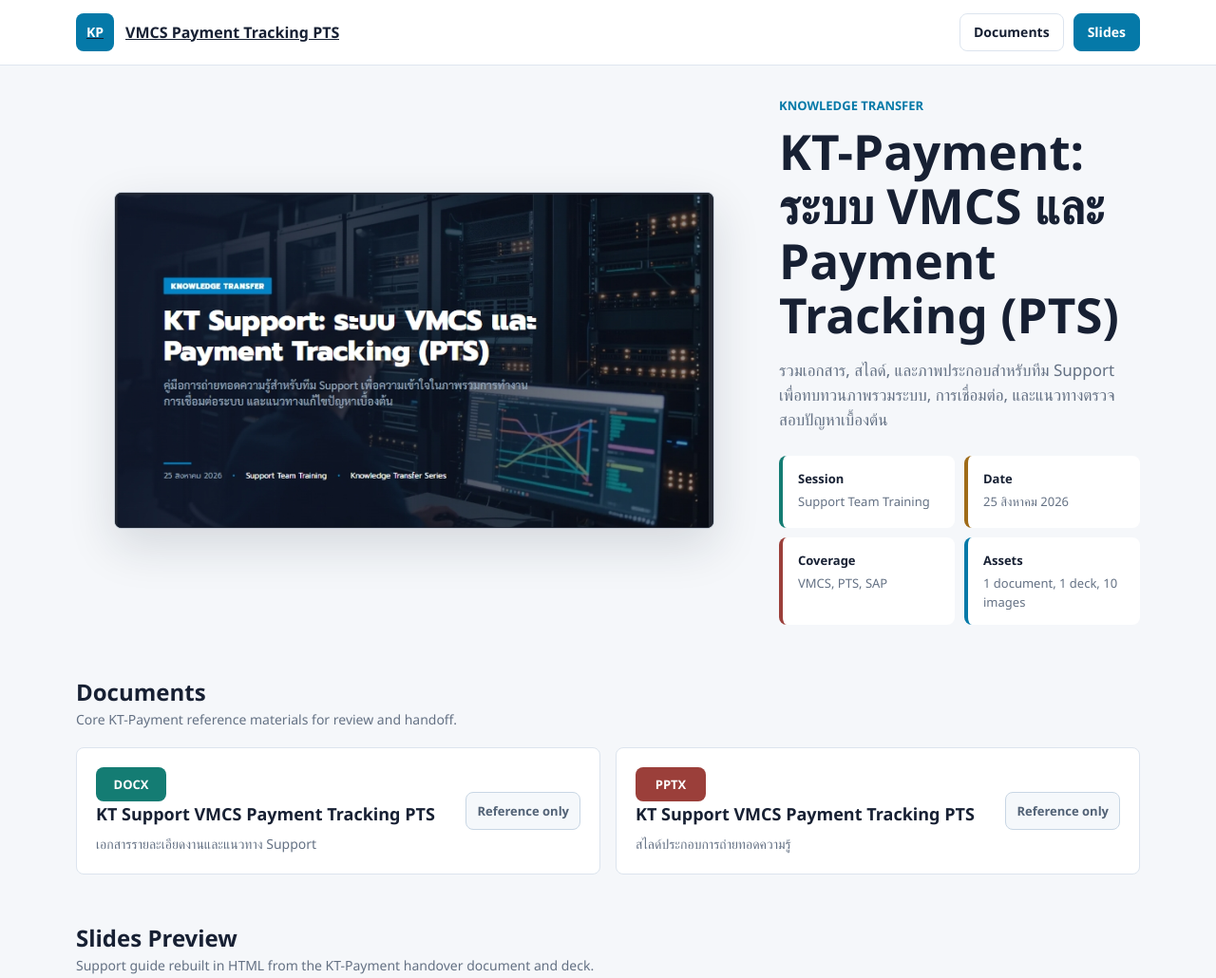
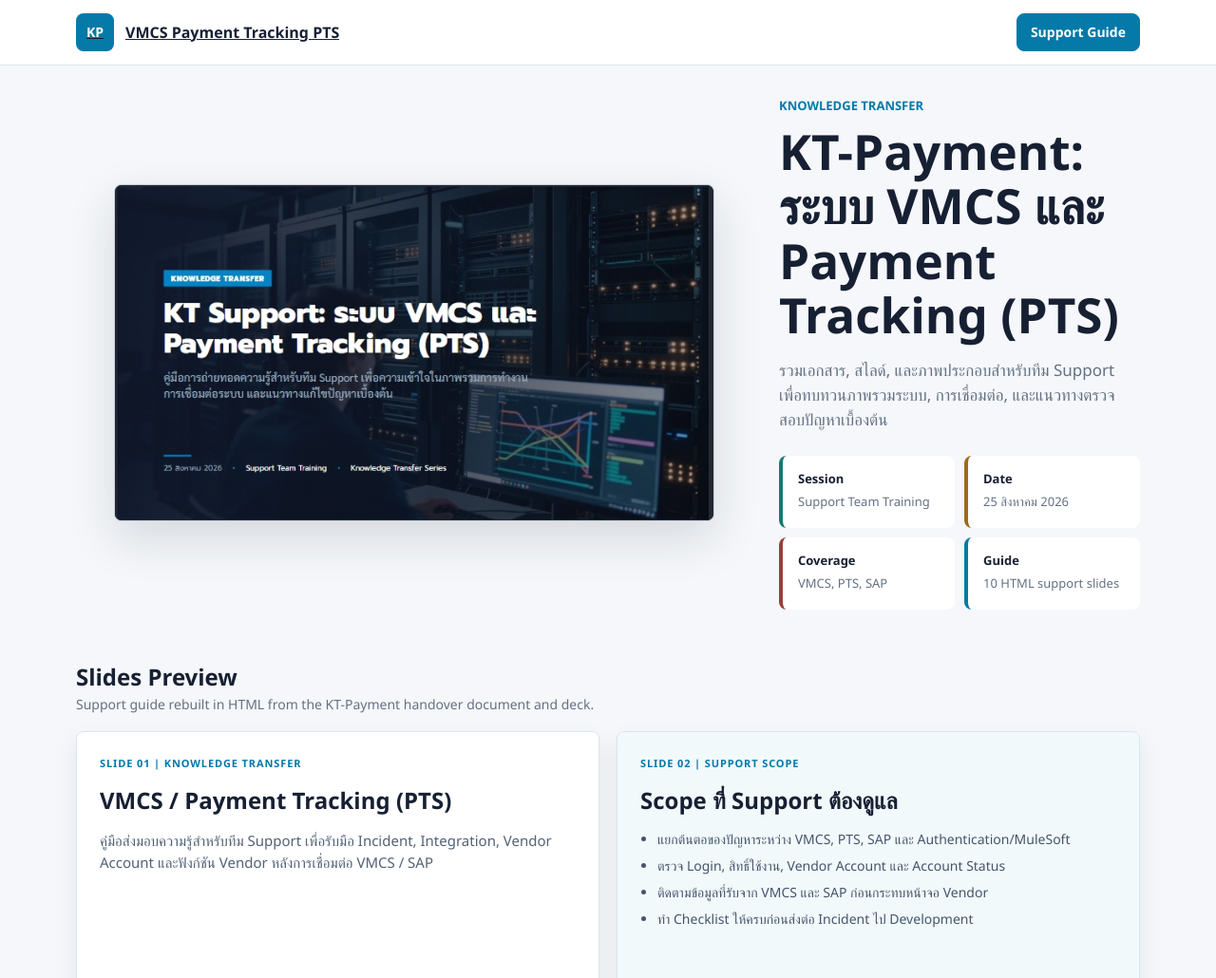
Before and after one commit to suchan-m/KT-Payment, a plain HTML site: page index.html in a window 1280 px wide. Shown: the top 1030 px of the page at 95% size. Drawn offline with Linux system fonts and the light colour scheme.

Commit message:
Remove documents section from site

```diff
--- a/index.html
+++ b/index.html
@@ -252,68 +252,6 @@
         font-size: 14px;
       }
 
-      .doc-grid {
-        display: grid;
-        grid-template-columns: repeat(2, minmax(0, 1fr));
-        gap: 16px;
-      }
-
-      .doc-card {
-        display: flex;
-        min-height: 132px;
-        align-items: center;
-        justify-content: space-between;
-        gap: 18px;
-        border: 1px solid var(--line);
-        border-radius: 8px;
-        background: var(--paper);
-        padding: 20px;
-      }
-
-      .doc-card h3 {
-        margin: 0;
-        font-size: 18px;
-        letter-spacing: 0;
-      }
-
-      .doc-card p {
-        margin: 6px 0 0;
-        color: var(--muted);
-        font-size: 14px;
-      }
-
-      .file-badge {
-        display: inline-flex;
-        min-width: 74px;
-        justify-content: center;
-        border-radius: 8px;
-        padding: 8px 10px;
-        color: #fff;
-        font-size: 13px;
-        font-weight: 800;
-      }
-
-      .file-badge.docx {
-        background: var(--teal);
-      }
-
-      .file-badge.pptx {
-        background: var(--rose);
-      }
-
-      .reference-badge {
-        display: inline-flex;
-        align-items: center;
-        border: 1px solid #c8d6e4;
-        border-radius: 8px;
-        background: #f5f8fb;
-        padding: 9px 11px;
-        color: #526276;
-        font-size: 13px;
-        font-weight: 800;
-        white-space: nowrap;
-      }
-
       .gallery {
         display: grid;
         grid-template-columns: repeat(2, minmax(0, 1fr));
@@ -514,24 +452,18 @@
         }
 
         .nav-actions,
-        .doc-grid,
         .facts,
         .gallery {
           grid-template-columns: 1fr;
         }
 
         .nav-actions,
-        .doc-card,
         .section-head {
           flex-direction: column;
         }
 
         .button {
           width: 100%;
-        }
-
-        .doc-card {
-          align-items: flex-start;
         }
 
         .gallery {
@@ -555,9 +487,8 @@
           <span class="brand-mark">KP</span>
           <span>VMCS Payment Tracking PTS</span>
         </a>
-        <nav class="nav-actions" aria-label="Document links">
-          <a class="button" href="#documents">Documents</a>
-          <a class="button primary" href="#slides">Slides</a>
+        <nav class="nav-actions" aria-label="Page navigation">
+          <a class="button primary" href="#slides">Support Guide</a>
         </nav>
       </div>
     </header>
@@ -592,39 +523,10 @@
                 <span>VMCS, PTS, SAP</span>
               </div>
               <div class="fact">
-                <strong>Assets</strong>
-                <span>1 document, 1 deck, 10 images</span>
+                <strong>Guide</strong>
+                <span>10 HTML support slides</span>
               </div>
             </div>
-          </div>
-        </div>
-      </section>
-
-      <section class="section" id="documents">
-        <div class="shell">
-          <div class="section-head">
-            <div>
-              <h2>Documents</h2>
-              <p class="section-note">Core KT-Payment reference materials for review and handoff.</p>
-            </div>
-          </div>
-          <div class="doc-grid">
-            <article class="doc-card">
-              <div>
-                <span class="file-badge docx">DOCX</span>
-                <h3>KT Support VMCS Payment Tracking PTS</h3>
-                <p>เอกสารรายละเอียดงานและแนวทาง Support</p>
-              </div>
-              <span class="reference-badge">Reference only</span>
-            </article>
-            <article class="doc-card">
-              <div>
-                <span class="file-badge pptx">PPTX</span>
-                <h3>KT Support VMCS Payment Tracking PTS</h3>
-                <p>สไลด์ประกอบการถ่ายทอดความรู้</p>
-              </div>
-              <span class="reference-badge">Reference only</span>
-            </article>
           </div>
         </div>
       </section>
```
